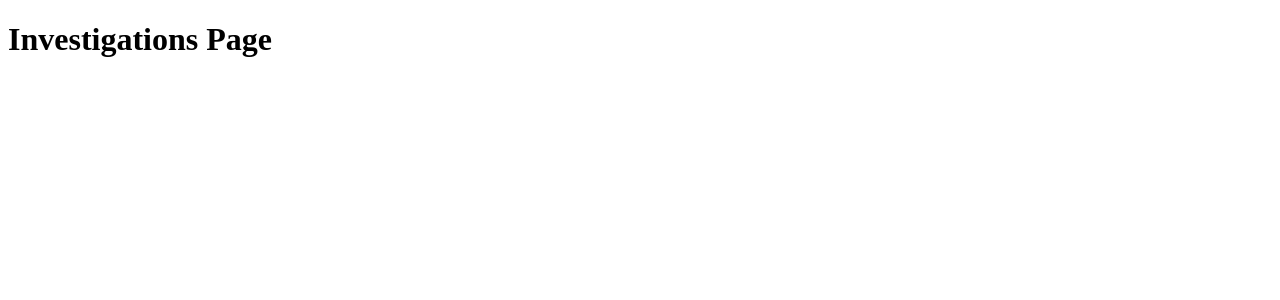
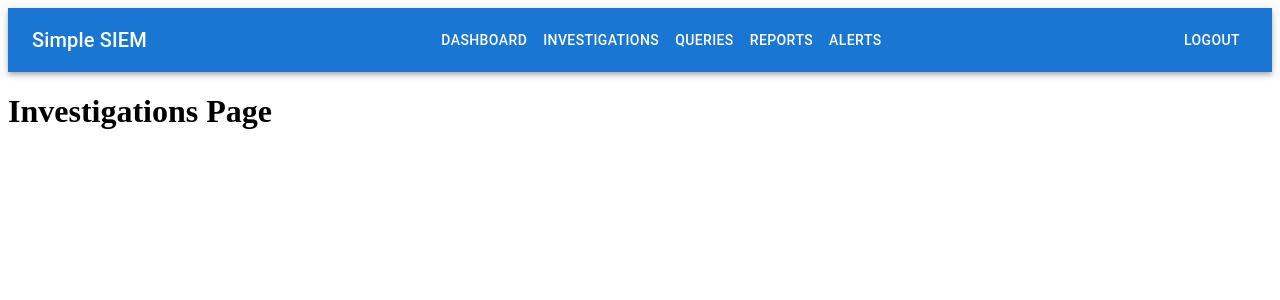
Before and after one commit to kylerobertson84/i14-ssiem, a React (Create React App) app in the folder frontend/: page /investigations in a window 1280 px wide. Shown: the top 300 px of the page. Built offline with nearby package versions, Linux system fonts and the light colour scheme.

Commit message:
added in navbar to all pages of the SIEM.

```diff
--- a/frontend/src/pages/alerts.js
+++ b/frontend/src/pages/alerts.js
@@ -1,10 +1,13 @@
 
 import React from 'react';
+import Navbar from '../components/NavBar';
+
 
 const Alerts = () => {
   return (
     <div>
-      <h1>Alerts</h1>
+        <Navbar/>
+        <h1>Alerts</h1>
 
     </div>
   );
--- a/frontend/src/pages/investigations.js
+++ b/frontend/src/pages/investigations.js
@@ -1,10 +1,12 @@
 
 
 import React from 'react';
+import Navbar from '../components/NavBar';
 
 const Investigations = () => {
   return (
     <div>
+      <Navbar/>
       <h1>Investigations Page</h1>
 
     </div>
--- a/frontend/src/pages/queries.js
+++ b/frontend/src/pages/queries.js
@@ -1,10 +1,12 @@
 
 
 import React from 'react';
+import Navbar from '../components/NavBar';
 
 const Queries = () => {
   return (
     <div>
+      <Navbar/>
       <h1>Queries Page</h1>
 
     </div>
--- a/frontend/src/pages/reports.js
+++ b/frontend/src/pages/reports.js
@@ -1,10 +1,12 @@
 
 
 import React from 'react';
+import Navbar from '../components/NavBar';
 
 const Reports = () => {
   return (
     <div>
+      <Navbar/>
       <h1>Reports Page</h1>
 
     </div>
```
